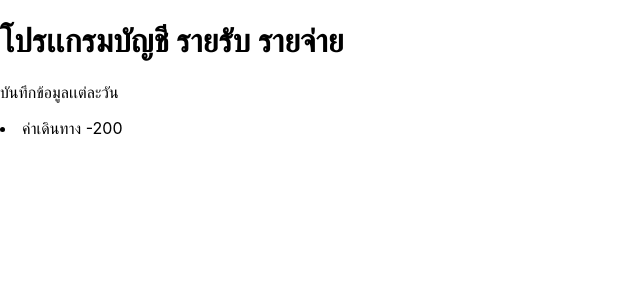
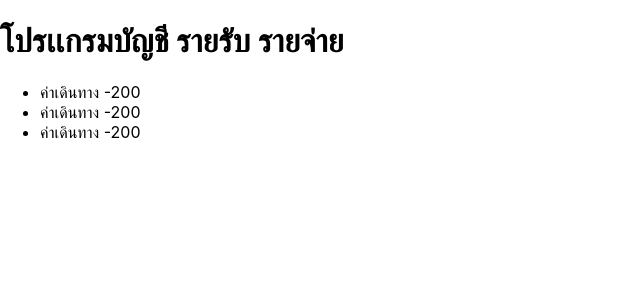
Before and after one commit to mawinClone/React01, a React (Create React App) app: page / in a window 1280 px wide. Shown: the top 300 px of the page, without its empty margins (0-640 px from the left). Built offline with nearby package versions, Linux system fonts and the light colour scheme.

Commit message:
external component

```diff
--- a/src/App.js
+++ b/src/App.js
@@ -1,25 +1,12 @@
-const Title = () => <h1>โปรเเกรมบัญชี รายรับ รายจ่าย</h1>
+import Transaction from "./components/Transaction";
 
-const Description = () => <p>บันทึกข้อมูลเเต่ละวัน</p>
-
-const Item = () => <li>ค่าเดินทาง <span>-200</span></li>
-
-const Transaction = () => {
-  return(
-    <Item />
-  );
-}
-
-
-
-
+const Title = () => <h1>โปรเเกรมบัญชี รายรับ รายจ่าย</h1>;
 
 function App() {
   return (
     <div>
-      <Title/>
-      <Description/>
-      <Transaction/>
+      <Title />
+      <Transaction />
     </div>
   );
 }
--- /dev/null
+++ b/src/components/Item.js
@@ -0,0 +1,9 @@
+const Item = () => {
+  return (
+    <li>
+      ค่าเดินทาง <span>-200</span>
+    </li>
+  );
+};
+
+export default Item;
--- /dev/null
+++ b/src/components/Transaction.js
@@ -0,0 +1,15 @@
+import Item from "./Item";
+
+
+
+const Transaction = () => {
+    return (
+      <ul>
+        <Item />
+        <Item />
+        <Item />
+      </ul>
+    );
+  };
+
+export default Transaction;
```
